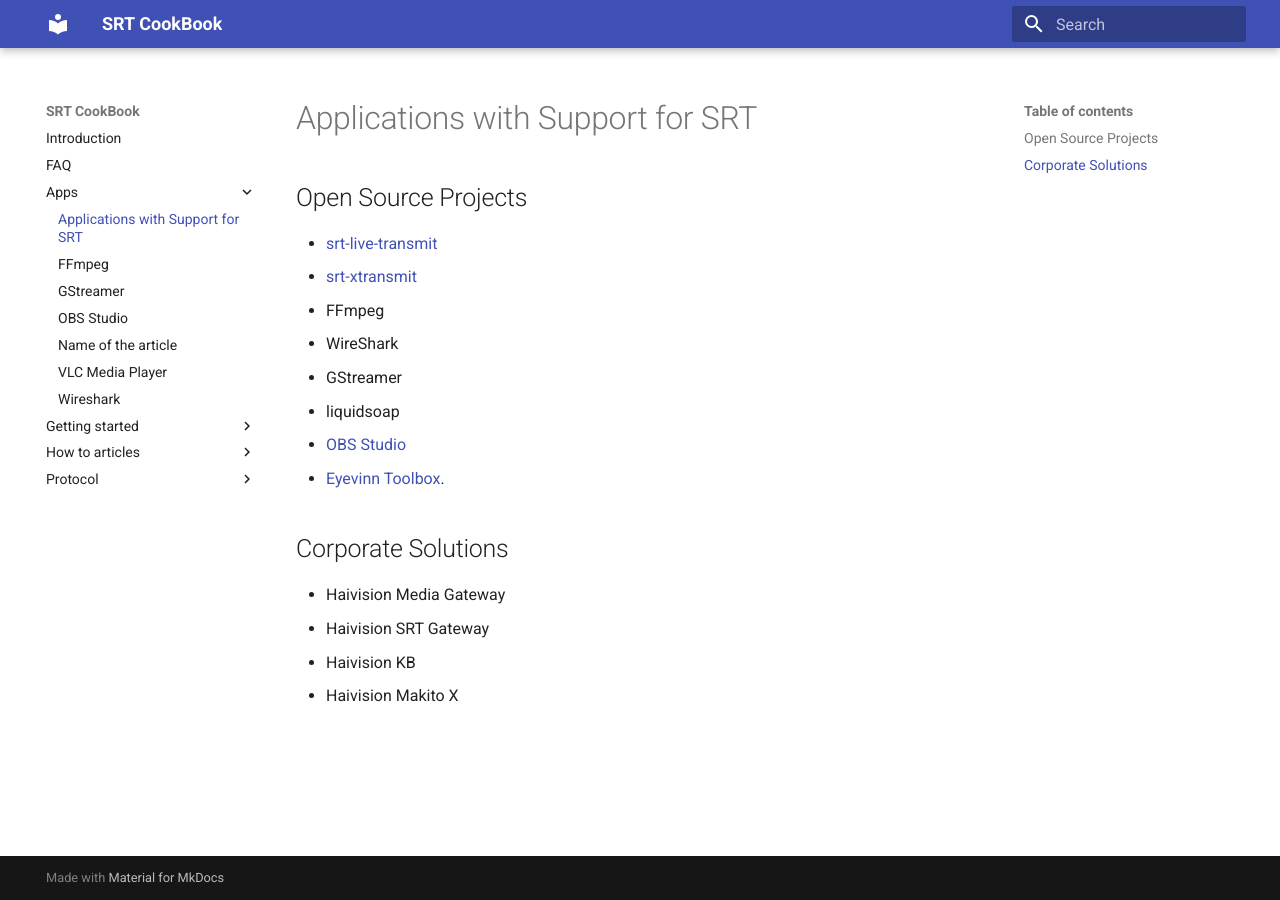
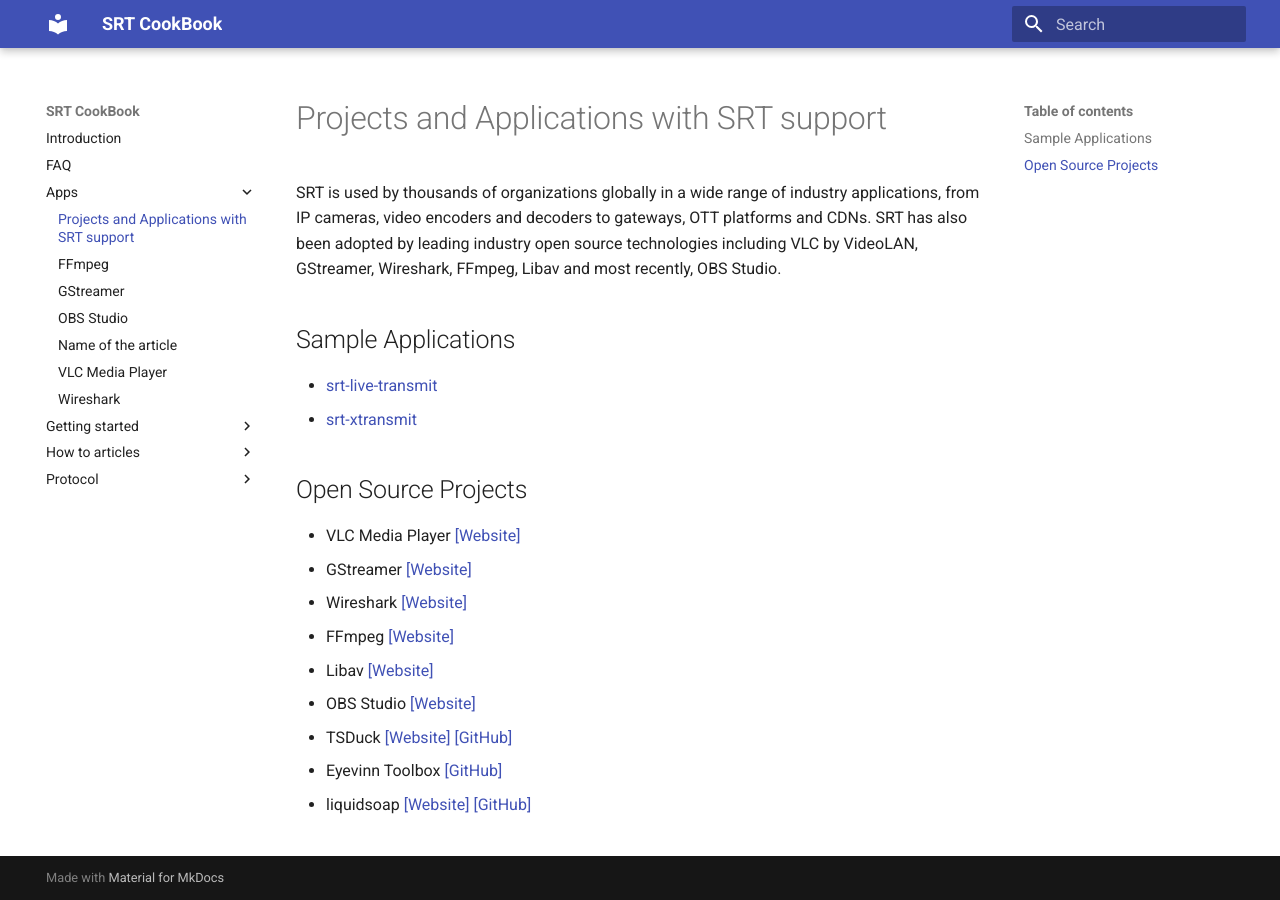
Before and after one commit to SRTLab/srt-cookbook, an MkDocs documentation site: the page built from docs/apps/index.md, in a window 1280 px wide. Built offline with MkDocs 1.6.1 and Material for MkDocs 9.7.7, drawn with Linux system fonts in a browser that asks for light colours.

Commit message:
Updated index file

```diff
--- a/docs/apps/index.md
+++ b/docs/apps/index.md
@@ -1,19 +1,19 @@
-# Applications with Support for SRT
+# Projects and Applications with SRT support
+
+SRT is used by thousands of organizations globally in a wide range of industry applications, from IP cameras, video encoders and decoders to gateways, OTT platforms and CDNs. SRT has also been adopted by leading industry open source technologies including VLC by VideoLAN, GStreamer, Wireshark, FFmpeg, Libav and most recently, OBS Studio.
+
+## Sample Applications
+* [srt-live-transmit](https://github.com/Haivision/srt/blob/master/docs/stransmit.md)
+* [srt-xtransmit](https://github.com/maxsharabayko/srt-xtransmit)
 
 ## Open Source Projects
 
-* [srt-live-transmit](https://github.com/Haivision/srt/blob/master/docs/stransmit.md)
-* [srt-xtransmit](https://github.com/maxsharabayko/srt-xtransmit)
-* FFmpeg
-* WireShark
-* GStreamer
-* liquidsoap
-* [OBS Studio](https://obsproject.com/)
-* [Eyevinn Toolbox](https://github.com/Eyevinn/toolbox).
-
-## Corporate Solutions
-
-* Haivision Media Gateway
-* Haivision SRT Gateway
-* Haivision KB
-* Haivision Makito X
+* VLC Media Player [[Website]](https://www.videolan.org/vlc/index.html)
+* GStreamer [[Website]](https://gstreamer.freedesktop.org/)
+* Wireshark [[Website]](https://www.wireshark.org/)
+* FFmpeg [[Website]](https://www.ffmpeg.org/)
+* Libav [[Website]](https://libav.org/)
+* OBS Studio [[Website]](https://obsproject.com/)
+* TSDuck [[Website]](https://tsduck.io/) [[GitHub]](https://github.com/tsduck/tsduck)
+* Eyevinn Toolbox [[GitHub]](https://github.com/Eyevinn/toolbox)
+* liquidsoap [[Website]](https://www.liquidsoap.info/) [[GitHub]](https://github.com/savonet/liquidsoap)
```
